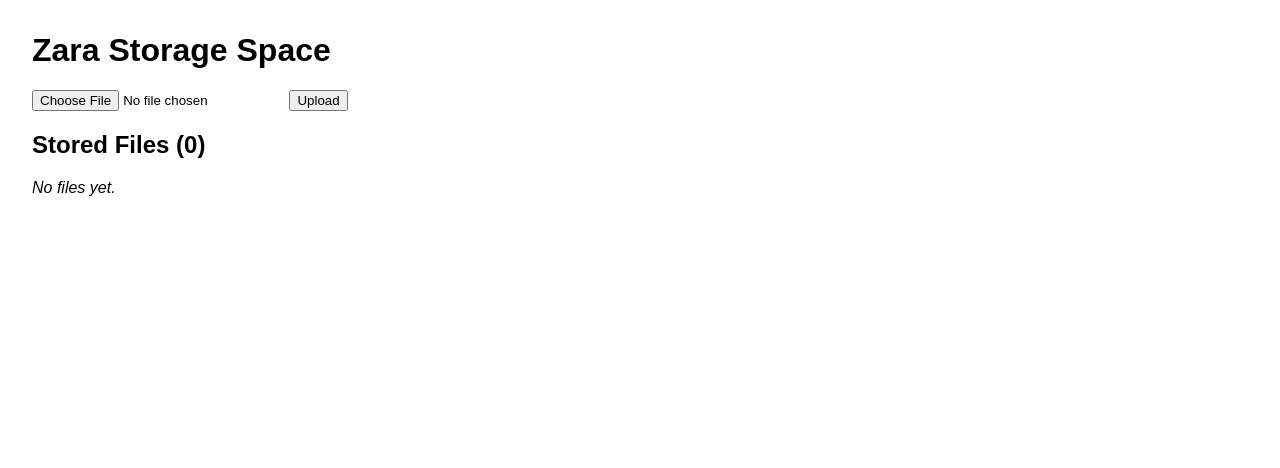
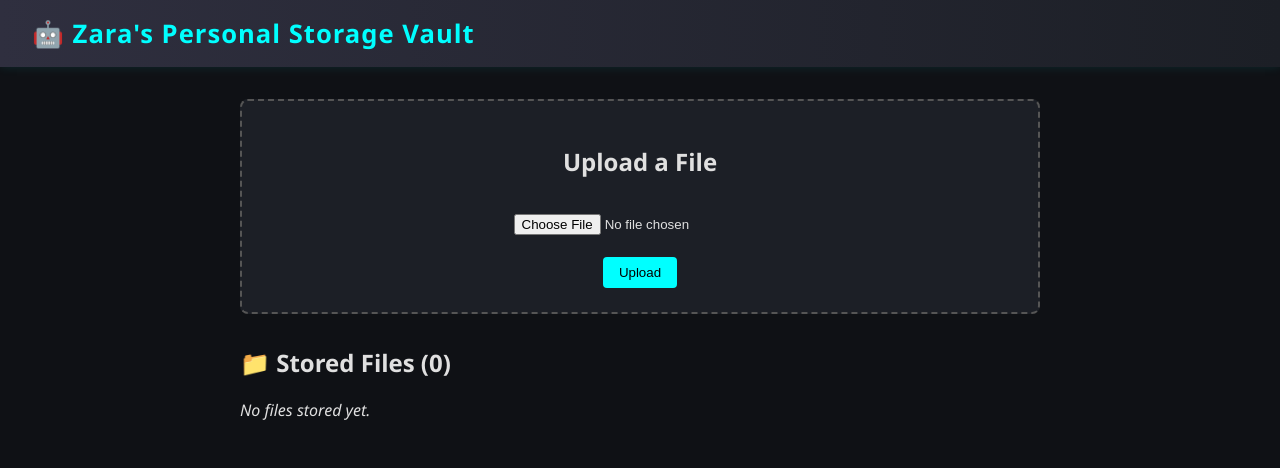
Before and after one commit to volga-assistant/storage, a Flask app: page /storage in a window 1280 px wide. Shown: the top 468 px of the page. Run offline with Flask 3, Linux system fonts and the light colour scheme.

Commit message:
advanced html for storage

```diff
--- a/templates/index.html
+++ b/templates/index.html
@@ -1,19 +1,86 @@
 <!DOCTYPE html>
 <html lang="en">
 <head>
-    <meta charset="UTF-8">
-    <title>Zara Storage Space</title>
+  <meta charset="UTF-8" />
+  <title>Zara Storage Vault</title>
   <style>
-        body { font-family: Arial, sans-serif; margin: 2rem; }
-        h1   { margin-top: 0; }
-        ul   { list-style: none; padding-left: 0; }
-        li   { margin: 0.4rem 0; }
-        .msg { color: green; margin-bottom: 1rem; }
-        button { margin-left: 0.5rem; }
+    body {
+      margin: 0;
+      font-family: 'Segoe UI', Tahoma, Geneva, Verdana, sans-serif;
+      background: #0f1115;
+      color: #e0e0e0;
+    }
+    header {
+      background: linear-gradient(90deg, #2f2f3f, #1c1f26);
+      padding: 1rem 2rem;
+      box-shadow: 0 0 10px rgba(0,255,255,0.1);
+    }
+    h1 {
+      margin: 0;
+      font-size: 1.6rem;
+      color: #00ffff;
+      letter-spacing: 1px;
+    }
+    .container {
+      padding: 2rem;
+      max-width: 800px;
+      margin: auto;
+    }
+    .msg {
+      color: #00ff99;
+      background-color: #1e2a26;
+      border-left: 4px solid #00ff99;
+      padding: 0.5rem 1rem;
+      margin-bottom: 1.5rem;
+      border-radius: 6px;
+    }
+    .upload-box {
+      border: 2px dashed #555;
+      padding: 1.5rem;
+      border-radius: 8px;
+      background: #1c1f26;
+      text-align: center;
+      margin-bottom: 2rem;
+    }
+    .upload-box input[type="file"] {
+      margin-top: 1rem;
+    }
+    .file-card {
+      background: #1a1d23;
+      border: 1px solid #2f2f3f;
+      padding: 1rem;
+      margin-bottom: 1rem;
+      border-radius: 6px;
+      display: flex;
+      justify-content: space-between;
+      align-items: center;
+    }
+    .file-card a {
+      color: #00ffff;
+      text-decoration: none;
+    }
+    .file-card a:hover {
+      text-decoration: underline;
+    }
+    .file-card button {
+      background: #ff0033;
+      color: white;
+      border: none;
+      padding: 0.3rem 0.8rem;
+      border-radius: 4px;
+      cursor: pointer;
+    }
+    .file-card button:hover {
+      background: #cc0022;
+    }
   </style>
 </head>
 <body>
-    <h1>Zara Storage Space</h1>
+  <header>
+    <h1>🤖 Zara's Personal Storage Vault</h1>
+  </header>
+
+  <div class="container">
 
     {% with messages = get_flashed_messages() %}
       {% if messages %}
@@ -21,24 +88,29 @@
       {% endif %}
     {% endwith %}
 
-    <!-- Upload form -->
+    <div class="upload-box">
+      <h2>Upload a File</h2>
       <form method="POST" action="{{ url_for('upload_file') }}" enctype="multipart/form-data">
-        <input type="file" name="file" required>
-        <input type="submit" value="Upload">
+        <input type="file" name="file" required />
+        <br/><br/>
+        <input type="submit" value="Upload" style="padding:0.5rem 1rem; background:#00ffff; border:none; color:#000; border-radius:4px; cursor:pointer;" />
       </form>
+    </div>
 
-    <h2>Stored Files ({{ files|length }})</h2>
-    <ul>
+    <h2>📁 Stored Files ({{ files|length }})</h2>
+
     {% for file in files %}
-        <li>
+      <div class="file-card">
+        <div>
           <a href="{{ url_for('uploaded_file', filename=file) }}" target="_blank">{{ file }}</a>
-          <form method="POST" action="{{ url_for('delete_file', filename=file) }}" style="display:inline;">
-              <button type="submit" onclick="return confirm('Delete {{ file }}?')">Delete</button>
+        </div>
+        <form method="POST" action="{{ url_for('delete_file', filename=file) }}">
+          <button onclick="return confirm('Delete {{ file }}?')">Delete</button>
         </form>
-        </li>
+      </div>
     {% else %}
-        <li><em>No files yet.</em></li>
+      <p><em>No files stored yet.</em></p>
     {% endfor %}
-    </ul>
+  </div>
 </body>
 </html>
```
Lines whose indentation alone changed are shown as unchanged.
